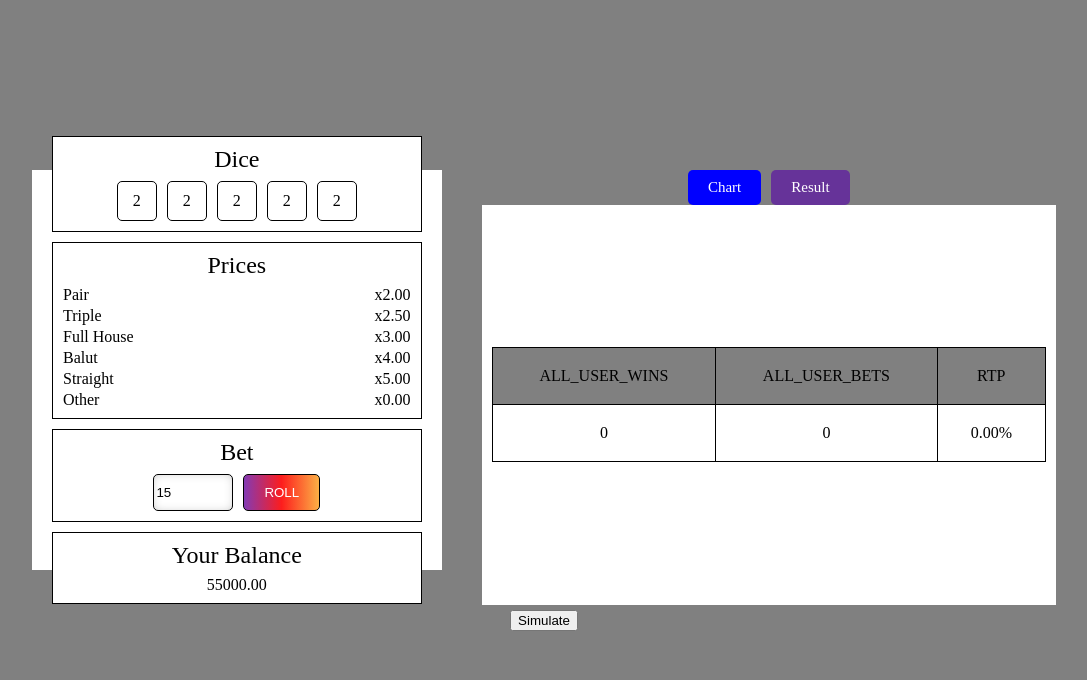
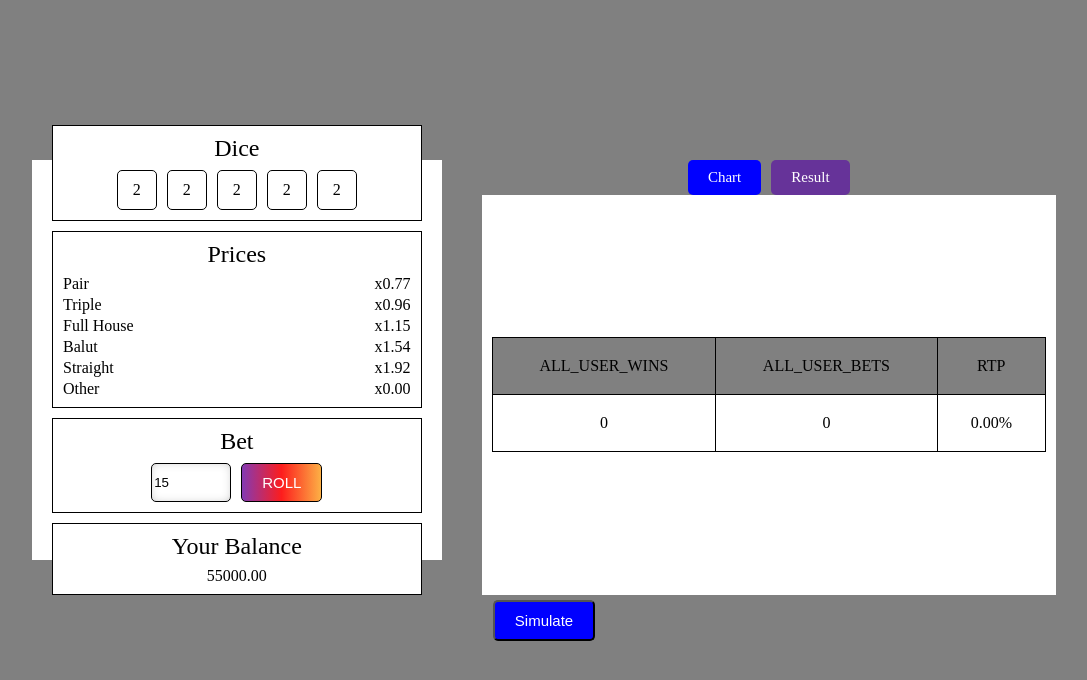
Before and after one commit to VadimDrobyazko/balut-dice, a Nuxt app: page /game/result in a window 1280 px wide. Shown: the top 680 px of the page, without its empty margins (96-1183 px from the left). Built offline with nearby package versions, Linux system fonts and the light colour scheme.

Commit message:
dev: diceRoll game

```diff
--- a/app/app.vue
+++ b/app/app.vue
@@ -32,4 +32,24 @@ const handleSimulate = () => {
   flex-direction: column;
   gap: 40px;
 }
+
+button {
+  padding: 10px 20px;
+  cursor: pointer;
+  border-radius: 5px;
+  background: blue;
+  color: white;
+  font-size: 15px;
+  text-align: center;
+  text-decoration: none;
+  transition: .3s ease;
+
+  &:hover {
+    transform: scale(0.95);
+  }
+
+  &.router-link-active {
+    background: rebeccapurple;
+  }
+}
 </style>
--- a/app/pages/game.vue
+++ b/app/pages/game.vue
@@ -37,7 +37,7 @@ const handleRoll = () => {
         <h2>Prices</h2>
         <ul class="list">
           <li
-              v-for="(coef, name) in game.baseCoefficients"
+              v-for="(coef, name) in game.newCoefficients"
               :key="name"
           >
             <span>{{ name }}</span>
--- a/app/pages/game/chart.vue
+++ b/app/pages/game/chart.vue
@@ -59,5 +59,13 @@ onMounted(() => {
   border: 1px solid #ccc;
   border-radius: 10px;
   height: 100%;
+  display: flex;
+  align-items: center;
+  justify-content: center;
+
+  .vue-apexcharts {
+    width: 100%;
+    height: 100%;
+  }
 }
 </style>
--- a/app/store/store.ts
+++ b/app/store/store.ts
@@ -39,15 +39,15 @@ export const useGameStore = defineStore('game', {
     } as Probs
   }),
   getters: {
-    adjustedCoefficients(state) {
+    newCoefficients(state) {
       const expectedRTP = (Object.keys(state.baseCoefficients) as Comb[])
         .reduce((sum, k) => sum + state.baseCoefficients[k] * state.probs[k], 0);
 
-      const factor = 0.95 / expectedRTP;
+      const float = 0.95 / expectedRTP;
 
       const result: Record<Comb, number> = {} as Record<Comb, number>;
       (Object.keys(state.baseCoefficients) as Comb[]).forEach(k => {
-        result[k] = state.baseCoefficients[k] * factor;
+        result[k] = state.baseCoefficients[k] * float;
       });
 
       return result;
@@ -86,7 +86,7 @@ export const useGameStore = defineStore('game', {
       )
       const combination = this.getCombination(dice)
 
-      const coef = this.adjustedCoefficients[combination as Comb] || 0
+      const coef = this.newCoefficients[combination as Comb] || 0
       const winAmount = bet * coef
 
       this.balance += winAmount
```
